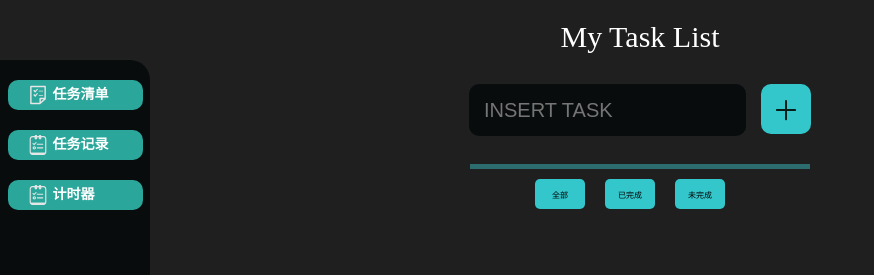
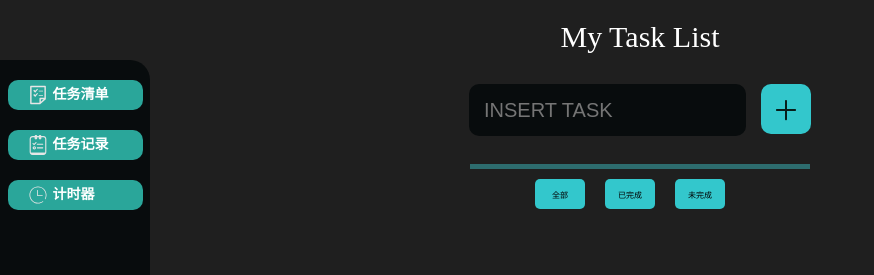
Before and after one commit to zhiblcx/todo, a React (Vite) app: page /tasklist in a window 1280 px wide. Shown: the top 275 px of the page, without its empty margins (0-874 px from the left). Built offline with nearby package versions, Linux system fonts and the light colour scheme.

Commit message:
feat: router

```diff
--- a/src/components/Svg/TaskClockSvg.jsx
+++ b/src/components/Svg/TaskClockSvg.jsx
@@ -9,35 +9,7 @@ export default function TaskClockSvg() {
       height="20"
     >
       <path
-        d="M324.267 742.4c-48.356 0-85.334-36.978-85.334-85.333s36.978-85.334 85.334-85.334 85.333 36.978 85.333 85.334-36.978 85.333-85.333 85.333z m0-113.778c-17.067 0-28.445 11.378-28.445 28.445s11.378 28.444 28.445 28.444 28.444-11.378 28.444-28.444-11.378-28.445-28.444-28.445z m-11.378-102.4L238.933 460.8c-11.377-11.378-14.222-28.444-2.844-39.822 11.378-11.378 28.444-14.222 39.822-2.845l36.978 31.29 79.644-76.8c11.378-11.379 28.445-11.379 39.823 0 11.377 11.377 11.377 28.444 0 39.821L312.889 526.222z"
-        fill="#e6e6e6"
-      ></path>
-      <path
-        d="M753.778 500.622H477.867c-17.067 0-28.445-11.378-28.445-28.444s11.378-28.445 28.445-28.445h275.91c17.067 0 28.445 11.378 28.445 28.445S768 500.622 753.778 500.622z m0 184.89H477.867c-17.067 0-28.445-11.379-28.445-28.445s11.378-28.445 28.445-28.445h275.91c17.067 0 28.445 11.378 28.445 28.445S768 685.51 753.778 685.51z"
-        fill="#e6e6e6"
-      ></path>
-      <path
-        d="M139.378 898.844h739.555v85.334H139.378z"
-        fill="#e6e6e6"
-      ></path>
-      <path
-        d="M787.911 1024H236.09c-82.489 0-150.756-68.267-150.756-150.756v-665.6c0-82.488 68.267-150.755 150.756-150.755H787.91c82.489 0 150.756 68.267 150.756 150.755v665.6c0 82.49-68.267 150.756-150.756 150.756zM236.09 113.778c-51.2 0-93.867 42.666-93.867 93.866v665.6c0 51.2 42.667 93.867 93.867 93.867H787.91c51.2 0 93.867-42.667 93.867-93.867v-665.6c0-51.2-42.667-93.866-93.867-93.866H236.09z"
-        fill="#e6e6e6"
-      ></path>
-      <path
-        d="M406.756 199.111c-22.756 0-39.823-17.067-39.823-39.822V68.267c0-22.756 17.067-39.823 39.823-39.823 22.755 0 39.822 17.067 39.822 39.823v91.022c0 22.755-19.911 39.822-39.822 39.822z"
-        fill="#e6e6e6"
-      ></path>
-      <path
-        d="M406.756 227.556c-39.823 0-71.112-31.29-71.112-68.267V68.267C335.644 31.289 366.934 0 406.756 0s68.266 31.289 68.266 68.267v91.022c0 36.978-31.289 68.267-68.266 68.267z m0-170.667c-5.69 0-11.378 5.689-11.378 11.378v91.022c-2.845 5.689 2.844 11.378 11.378 11.378 5.688 0 11.377-5.69 11.377-11.378V68.267c0-5.69-5.689-11.378-11.377-11.378z"
-        fill="#e6e6e6"
-      ></path>
-      <path
-        d="M617.244 199.111c-22.755 0-39.822-17.067-39.822-39.822V68.267c0-22.756 19.911-39.823 39.822-39.823 22.756 0 39.823 17.067 39.823 39.823v91.022c2.844 22.755-17.067 39.822-39.823 39.822z"
-        fill="#e6e6e6"
-      ></path>
-      <path
-        d="M617.244 227.556c-36.977 0-68.266-31.29-68.266-68.267V68.267C548.978 31.289 580.267 0 617.244 0s68.267 31.289 68.267 68.267v91.022c2.845 36.978-28.444 68.267-68.267 68.267z m0-170.667c-5.688 0-11.377 5.689-11.377 11.378v91.022c0 5.689 5.689 11.378 11.377 11.378s11.378-5.69 11.378-11.378V68.267c2.845-5.69-2.844-11.378-11.378-11.378z"
+        d="M949.638897 509.757936c0-241.799068-196.006116-437.805184-437.805184-437.805184-241.800092 0-437.806207 196.006116-437.806207 437.805184 0 241.811348 196.006116 437.817464 437.806207 437.817464 99.262748 0 190.149734-33.771151 263.59242-89.425705 3.015683-3.421936 4.999874-7.789407 4.999874-12.698207 0-10.717086-8.692986-19.407002-19.408025-19.407002-5.562692 0-10.513448 2.207271-14.048971 5.944386l-0.246617 0c-65.719794 48.358381-146.610102 77.313853-234.459916 77.313853-218.947618 0-396.469754-177.544649-396.469754-396.482033 0-218.97013 177.522136-396.470777 396.469754-396.470777 218.969107 0 396.469754 177.500647 396.469754 396.470777 0 66.865897-15.692401 129.814578-44.962028 185.110975l0 0.325411c-0.538259 1.845021-1.12359 3.645017-1.12359 5.627161 0 10.719132 8.688893 19.407002 19.407002 19.407002 8.353248 0 15.331173-5.357008 18.055215-12.742209l0 0.135076C931.289993 650.424676 949.638897 582.250994 949.638897 509.757936zM506.813373 276.017404c0-11.527544-9.367345-20.892843-20.917402-20.892843-11.527544 0-20.892843 9.365298-20.892843 20.892843l0 248.508887c0 0-2.520403 42.010813 41.786709 41.785685L731.994971 566.311976c0.068562 0 0.156566 0.045025 0.228197 0.045025 11.546987 0 20.914332-9.364275 20.914332-20.891819s-9.367345-20.892843-20.892843-20.938891L506.79086 524.526291 506.79086 276.153504C506.79086 276.108478 506.813373 276.06243 506.813373 276.017404z"
         fill="#e6e6e6"
       ></path>
     </svg>
--- a/src/routes/index.jsx
+++ b/src/routes/index.jsx
@@ -9,15 +9,15 @@ export default [
     element: <Navigate to="/tasklist" />
   },
   {
-    path: '/tasklist',
+    path: 'tasklist',
     element: <TaskList />
   },
   {
-    path: '/taskclock',
+    path: 'taskclock',
     element: <TaskClock />
   },
   {
-    path: '/taskrecord',
+    path: 'taskrecord',
     element: <TaskRecord />
   }
 ]
```
